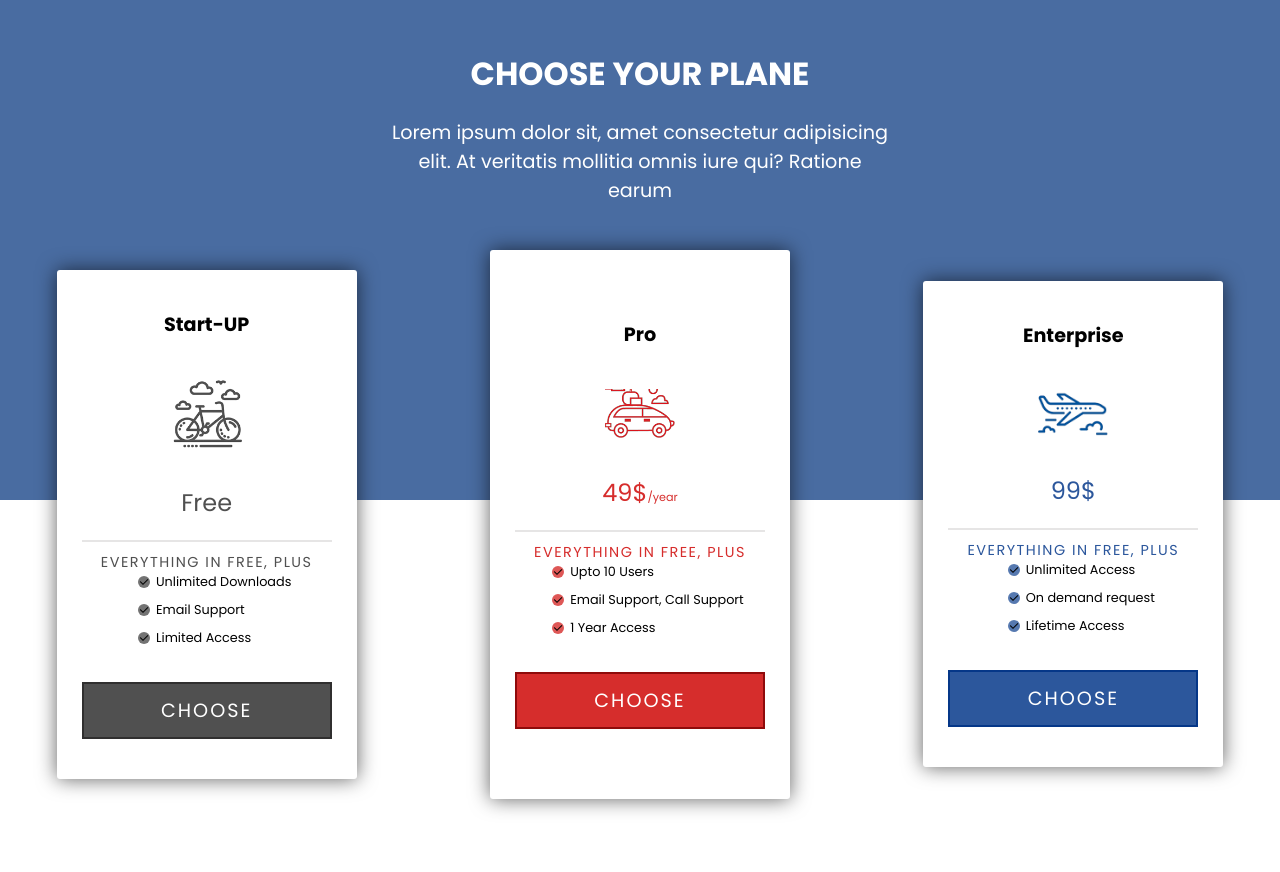
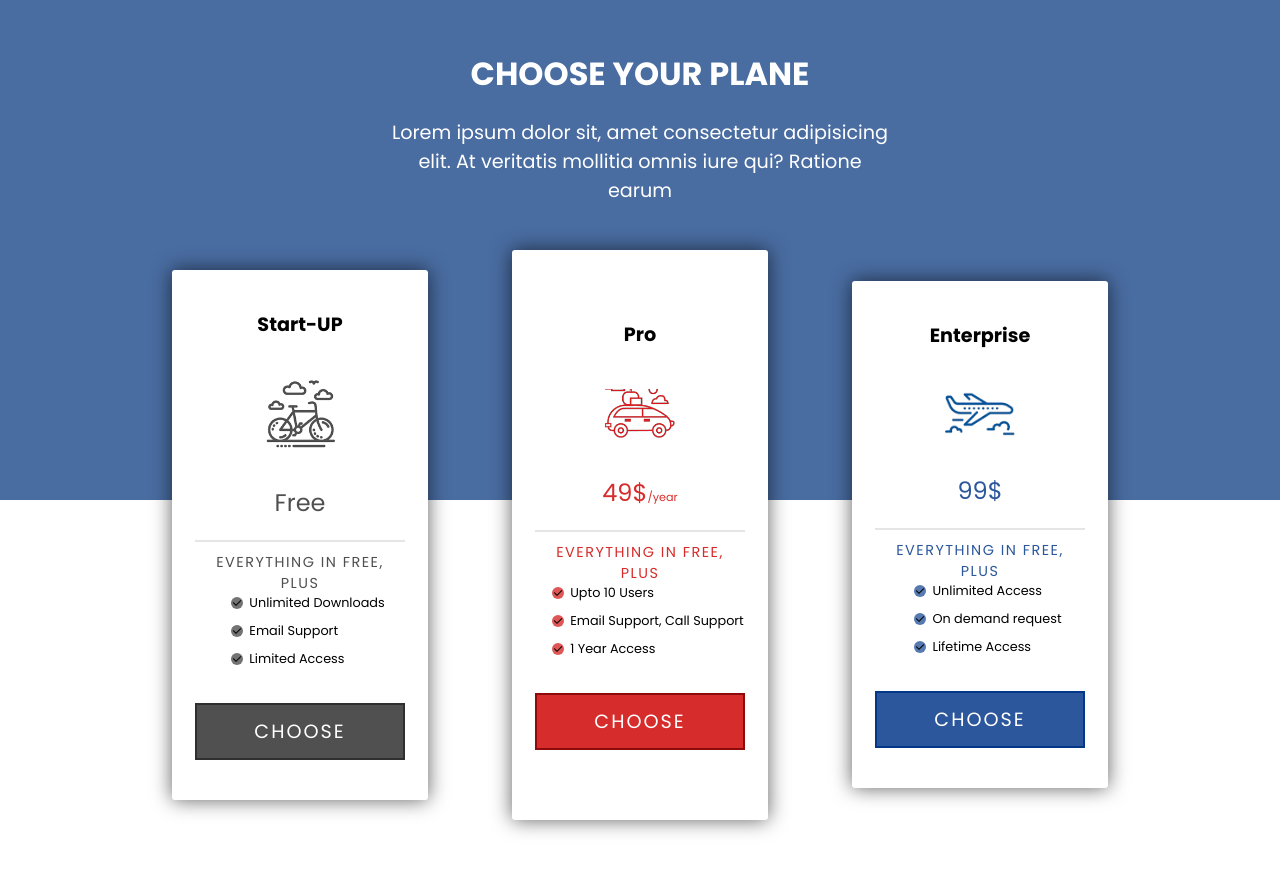
Before and after one commit to josapex/my-first-react-app, a React (Vite) app: page / in a window 1280 px wide. Shown: the top 872 px of the page. Built offline with nearby package versions, Linux system fonts and the light colour scheme.

Commit message:
hosting my react app

```diff
--- a/src/App.module.css
+++ b/src/App.module.css
@@ -3,6 +3,7 @@
     padding: 50px;
     height: 500px;
     text-align: center;
+    width: 100%;
 }
 .header, .discription{
     max-width: 500px;
@@ -19,8 +20,10 @@
     top: -250px;
     display: grid;
     place-items: center;
-    align-items: center;
     grid-template-columns: repeat(auto-fit, minmax(300px, 1fr));
     gap: 20px;
     position: relative;
+    max-width: 1000px;
+    margin: 0 auto;
+    width: 100%;
 }
--- a/src/components/Button/Button.jsx
+++ b/src/components/Button/Button.jsx
@@ -1,15 +1,18 @@
 import Styles from "./Button.module.css";
 import PropTypes from 'prop-types';
 
-function Button({className, children}) {
+function Button({className, children, whenButtonIsClick}) {
     return(
-        <button className={`${Styles.button} ${className}`}>{children}</button>
+        <button onClick={whenButtonIsClick} className={`${Styles.button} ${className}`}>
+            {children}
+        </button>
     )
 }
 
 Button.propTypes = {
     className: PropTypes.string,
-    children: PropTypes.node.isRequired
+    children: PropTypes.node.isRequired,
+    whenButtonIsClick: PropTypes.func.isRequired
 }
 
 export default Button
--- a/src/components/PricingCard.jsx
+++ b/src/components/PricingCard.jsx
@@ -36,7 +36,13 @@ function PricingCard({card}) {
                         )
                     })}
                 </ul>
-                <Button className={Styles.card_button}>CHOOSE</Button>
+                <Button whenButtonIsClick={
+                    () => {
+                        alert(`you chose ${label}`)
+                    }
+                } className={Styles.card_button}>
+                    CHOOSE
+                </Button>
             </div>
         </div>
     );
--- a/src/components/PricingCard.module.css
+++ b/src/components/PricingCard.module.css
@@ -1,5 +1,5 @@
 .card{
-    max-width: 300px;
+    max-width: 500px;
     width: 80%;
     background-color: white;
     border-radius: 3px;
```
